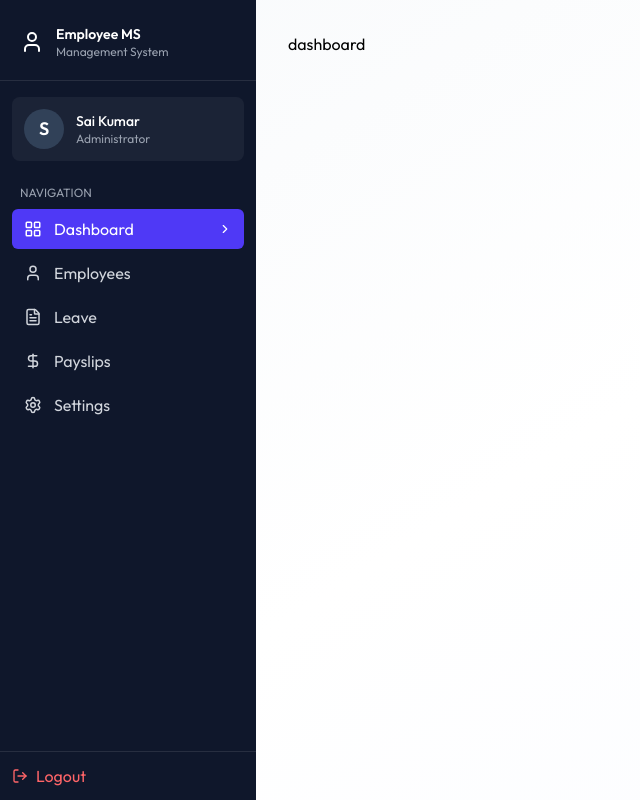
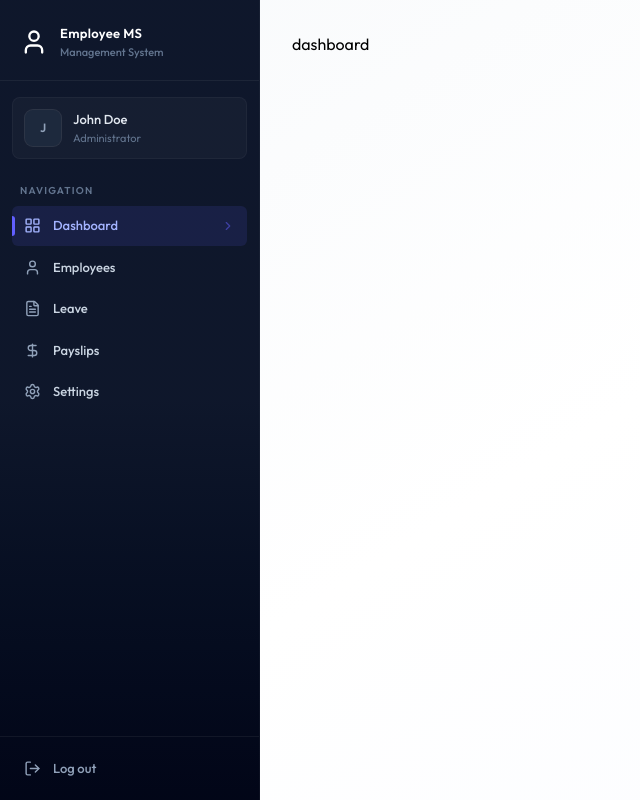
Before and after one commit to saikumar-22-2003/fullstack-EMS, a React (Vite) app: page /dashboard in a window 1280 px wide. Shown: the whole page, without its empty margins (0-640 px from the left). Built offline with nearby package versions, Linux system fonts and the light colour scheme.

Commit message:
Updated Sidebar UI Completed

```diff
--- a/src/components/Sidebar.jsx
+++ b/src/components/Sidebar.jsx
@@ -1,241 +1,150 @@
-
-// import React, { useEffect, useState } from 'react'
-// import {Link, useLocation} from 'react-router-dom'
-// import { dummyProfileData } from '../assets/assets'
-// import {CalendarIcon, ChevronRightIcon, DollarSignIcon, FileTextIcon, LayoutGridIcon, Loader2, LogOutIcon, MenuIcon, SettingsIcon, UserIcon, XIcon} from 'lucide-react'
-// // import { useAuth } from '../context/AuthContext'
-// // import api from '../api/axios'
-
-// const Sidebar = () => {
-//     const { pathname } = useLocation()
-//     const [userName, setUserName] = useState('')
-//     const [mobileOpen, setMobileOpen] = useState(false)
-
-//     // const {user, loading, logout} = useAuth()
-//     // useEffect(()=>{
-//     //     api.get("/profile").then(({data})=> {
-//     //         if(data.firstName) setUserName(`${data.firstName} ${data.lastName || ""}`.trim());
-//     //     })
-//     // },[])
-
-//     // Close mobile sidebar on route change
-//     useEffect(()=>{
-//         setMobileOpen(false)
-//     },[pathname])
-
-//     // const role = user?.role;
-//     const role = "ADMIN" || "EMPLOYEE"; // Example role, replace with actual user role
-//     const navItems = [
-//         {name: "Dashboard", href: "/dashboard", icon: LayoutGridIcon},
-//         role === "ADMIN" ?
-//         {name: "Employees", href: "/employees", icon: UserIcon} :
-//         {name: "Attendance", href: "/attendance", icon: CalendarIcon},
-//         {name: "Leave", href: "/leave", icon: FileTextIcon},
-//         {name: "Payslips", href: "/payslips", icon: DollarSignIcon},
-//         {name: "Settings", href: "/settings", icon: SettingsIcon},
-//     ]
-
-//     const handleLogout = ()=>{
-//         logout()
-//         window.location.href = "/login"
-//     }
-
-//     const sidebarContent = (
-//         <>
-//             {/* Brand header */}
-//             <div className='px-5 pt-6 pb-5 border-b border-white/6'>
-//                 <div className='flex items-center justify-between'>
-//                     <div className='flex items-center gap-3'>
-//                         <UserIcon className='text-white size-7'/>
-//                         <div>
-//                             <p className='font-semibold text-[13px] text-white tracking-wide'>Employee MS</p>
-//                             <p className='text-[11px] text-slate-500 font-medium'>Management System</p>
-//                         </div>
-//                     </div>
-//                     {/* Close button on mobile */}
-//                     <button onClick={()=>setMobileOpen(false)} className='lg:hidden text-slate-400 hover:text-white p-1'>
-//                         <XIcon size={20}/>
-//                     </button>
-//                 </div>
-//             </div>
-
-//             {/* User profile card */}
-//             {userName && (
-//                 <div className='mx-3 mt-4 mb-1 p-3 rounded-lg bg-white/3 border border-white/4'>
-//                     <div className='flex items-center gap-3'>
-//                         <div className='w-9 h-9 rounded-lg bg-slate-800 flex items-center justify-center ring-1 ring-white/10 shrink-0'>
-//                             <span className='text-slate-400 text-xs font-semibold'>
-//                                 {userName.charAt(0).toUpperCase()}
-//                             </span>
-//                         </div>
-//                         <div className='min-w-0'>
-//                             <p className='text-[13px] font-medium text-slate-200 truncate'>{userName}</p>
-//                             <p className='text-[11px] text-slate-500 truncate'>{role === "ADMIN" ? "Administrator" : "Employee"}</p>
-//                         </div>
-//                     </div>
-//                 </div>
-//             )}
-
-//             {/* Section label */}
-//             <div className='px-5 pt-5 pb-2'>
-//                 <p className='text-[10px] font-semibold uppercase tracking-[0.12em] text-slate-500'>Navigation</p>
-//             </div>
-
-//             {/* Navigation List */}
-//             <div className='flex-1 px-3 space-y-0.5 overflow-y-auto'>
-//                 { navItems.map((item)=>{
-//                     const isActive = pathname.startsWith(item.href)
-//                     return (
-//                         <Link key={item.name} to={item.href} className={`group flex items-center gap-3 px-3 py-2.5 rounded-md text-[13px] font-medium transition-all duration-150 relative ${isActive ? "bg-indigo-500/12 text-indigo-300" : "text-slate-300 hover:text-white hover:bg-white/4"}`}>
-
-//                             {isActive && <div className='absolute left-0 top-1/2 -translate-y-1/2 w-[3px] h-5 rounded-r-full bg-indigo-500'/>}
-//                             <item.icon className={`w-[17px] h-[17px] shrink-0 ${isActive ? "text-indigo-300" : "text-slate-400 group-hover:text-slate-300"}`}/>
-//                             <span className="flex-1">{item.name}</span>
-//                             {isActive && <ChevronRightIcon className="w-3.5 h-3.5 text-indigo-500/50"/>}
-//                         </Link>
-//                                                        )
-//                 })
-// })
-
-//             </div>
-
-//             {/* Logout */}
-//             <div className="p-3 border-t border-white/6">
-//                 <button onClick={handleLogout} className='flex items-center gap-3 w-full px-3 py-2.5 rounded-md text-[13px] font-medium text-slate-400 hover:text-rose-400 hover:bg-rose-500/8 transition-all duration-150'>
-//                     <LogOutIcon className="w-[17px] h-[17px]"/>
-//                     <span>Log out</span>
-//                 </button>
-//             </div>
-//         </>
-//     )
-
-//   return (
-//     <>
-//         {/* Mobile hamburger button */}
-//         <button onClick={()=>setMobileOpen(true)} className='lg:hidden fixed top-4 left-4 z-50 p-2 bg-slate-900 text-white rounded-lg shadow-lg border border-white/10'>
-//             <MenuIcon size={20}/>
-//         </button>
-
-//         {/* Mobile overlay */}
-//         {mobileOpen && <div className='lg:hidden fixed inset-0 bg-black/60 backdrop-blur-sm z-40' onClick={()=>setMobileOpen(false)}/>}
-
-//         {/* Sidebar - desktop */}
-//         <aside className='hidden lg:flex flex-col h-full w-65 bg-linear-to-b from-slate-900 via-slate-900 to-slate-950 text-white shrink-0 border-r border-white/4'>
-//             {sidebarContent}
-//         </aside>
-
-//         {/* Sidebar - mobile */}
-//         <aside className={`lg:hidden fixed inset-y-0 left-0 w-72 bg-linear-to-b from-slate-900 via-slate-900 to-slate-950 text-white z-50 flex flex-col transform transition-transform duration-300 ${mobileOpen ? "translate-x-0" : "-translate-x-full"}`}>
-//             {sidebarContent}
-//         </aside>
-//     </>
-//   )
-// }
-
-// export default Sidebar
-
-// chatGPT code :-
-
 import React, { useEffect, useState } from 'react'
-import { Link, useLocation } from 'react-router-dom'
-import {
-  CalendarIcon,
-  ChevronRightIcon,
-  DollarSignIcon,
-  FileTextIcon,
-  LayoutGridIcon,
-  LogOutIcon,
-  SettingsIcon,
-  UserIcon
-} from 'lucide-react'
+import {Link, useLocation} from 'react-router-dom'
+import { dummyProfileData } from '../assets/assets'
+import {CalendarIcon, ChevronRightIcon, DollarSignIcon, FileTextIcon, LayoutGridIcon, Loader2, LogOutIcon, MenuIcon, SettingsIcon, UserIcon, XIcon} from 'lucide-react'
+// import { useAuth } from '../context/AuthContext'
+// import api from '../api/axios'
 
 const Sidebar = () => {
     const { pathname } = useLocation()
     const [userName, setUserName] = useState('')
+    const [mobileOpen, setMobileOpen] = useState(false)
 
-  // EMP USER NAME (replace later with API)
+    // const {user, loading, logout} = useAuth()
+
+    // useEffect(()=>{
+    //     api.get("/profile").then(({data})=> {
+    //         if(data.firstName) setUserName(`${data.firstName} ${data.lastName || ""}`.trim());
+    //     })
+    // },[])
+
     useEffect(() => {
-    setUserName("Sai Kumar")
+    const fetchProfile = async () => {
+        try {
+            const res = await api.get("/profile")
+            if (res.data.firstName) {
+                setUserName(`${res.data.firstName} ${res.data.lastName || ""}`.trim())
+            }
+        } catch (error) {
+            console.log("API Error:", error.message)
+
+            // fallback (IMPORTANT)
+            setUserName("John Doe")
+        }
+    }
+
+    fetchProfile()
 }, [])
 
-  const role = "ADMIN"
+    // Close mobile sidebar on route change
+    useEffect(()=>{
+        setMobileOpen(false)
+    },[pathname])
 
+    const role = "ADMIN" || "EMPLOYEE";
     const navItems = [
-    { name: "Dashboard", href: "/dashboard", icon: LayoutGridIcon },
-    { name: "Employees", href: "/employees", icon: UserIcon },
-    { name: "Leave", href: "/leave", icon: FileTextIcon },
-    { name: "Payslips", href: "/payslips", icon: DollarSignIcon },
-    { name: "Settings", href: "/settings", icon: SettingsIcon },
+        {name: "Dashboard", href: "/dashboard", icon: LayoutGridIcon},
+        role === "ADMIN" ?
+        {name: "Employees", href: "/employees", icon: UserIcon} :
+        {name: "Attendance", href: "/attendance", icon: CalendarIcon},
+        {name: "Leave", href: "/leave", icon: FileTextIcon},
+        {name: "Payslips", href: "/payslips", icon: DollarSignIcon},
+        {name: "Settings", href: "/settings", icon: SettingsIcon},
     ]
 
-  return (
-    <aside className='w-64 h-screen bg-slate-900 text-white flex flex-col'>
+    const handleLogout = ()=>{
+        logout()
+        window.location.href = "/login"
+    }
 
-      {/* Header */}
-      <div className='px-5 pt-6 pb-5 border-b border-white/10 flex items-center gap-3'>
-        <UserIcon className='text-white w-6 h-6' />
+    const sidebarContent = (
+        <>
+            {/* Brand header */}
+            <div className='px-5 pt-6 pb-5 border-b border-white/6'>
+                <div className='flex items-center justify-between'>
+                    <div className='flex items-center gap-3'>
+                        <UserIcon className='text-white size-7'/>
                         <div>
-          <p className='font-semibold text-sm'>Employee MS</p>
-          <p className='text-xs text-gray-400'>Management System</p>
+                            <p className='font-semibold text-[13px] text-white tracking-wide'>Employee MS</p>
+                            <p className='text-[11px] text-slate-500 font-medium'>Management System</p>
+                        </div>
+                    </div>
+                    {/* Close button on mobile */}
+                    <button onClick={()=>setMobileOpen(false)} className='lg:hidden text-slate-400 hover:text-white p-1'>
+                        <XIcon size={20}/>
+                    </button>
                 </div>
             </div>
 
-      {/* USER PROFILE WITH LETTER ICON */}
-      <div className='mx-3 mt-4 mb-2 p-3 rounded-lg bg-white/5 flex items-center gap-3'>
-
-        {/* Avatar */}
-        <div className='w-10 h-10 rounded-full bg-slate-700 flex items-center justify-center'>
-          <span className='text-white font-semibold text-lg'>
-            {userName ? userName.charAt(0).toUpperCase() : "U"}
+            {/* User profile card */}
+            {userName && (
+                <div className='mx-3 mt-4 mb-1 p-3 rounded-lg bg-white/3 border border-white/4'>
+                    <div className='flex items-center gap-3'>
+                        <div className='w-9 h-9 rounded-lg bg-slate-800 flex items-center justify-center ring-1 ring-white/10 shrink-0'>
+                            <span className='text-slate-400 text-xs font-semibold'>
+                                {userName.charAt(0).toUpperCase()}
                             </span>
                         </div>
-
-        {/* Name */}
-        <div>
-          <p className='text-sm font-medium'>{userName}</p>
-          <p className='text-xs text-gray-400'>
-            {role === "ADMIN" ? "Administrator" : "Employee"}
-          </p>
+                        <div className='min-w-0'>
+                            <p className='text-[13px] font-medium text-slate-200 truncate'>{userName}</p>
+                            <p className='text-[11px] text-slate-500 truncate'>{role === "ADMIN" ? "Administrator" : "Employee"}</p>
                         </div>
                     </div>
+                </div>
+            )}
 
-      {/* Navigation Title */}
-      <div className='px-5 pt-4 pb-2'>
-        <p className='text-xs text-gray-400'>NAVIGATION</p>
+            {/* Section label */}
+            <div className='px-5 pt-5 pb-2'>
+                <p className='text-[10px] font-semibold uppercase tracking-[0.12em] text-slate-500'>Navigation</p>
             </div>
 
-      {/* Navigation Items */}
-      <div className='flex-1 px-3 space-y-1'>
-        {navItems.map((item) => {
-          const isActive = pathname === item.href
+            {/* Navigation List */}
+            <div className='flex-1 px-3 space-y-0.5 overflow-y-auto'>
+            {navItems.map((item)=>{
+                    const isActive = pathname.startsWith(item.href)
+                return (
+                      <Link key={item.name} to={item.href} className={`group flex items-center gap-3 px-3 py-2.5 rounded-md text-[13px] font-medium transition-all duration-150 relative ${isActive ? "bg-indigo-500/12 text-indigo-300" : "text-slate-300 hover:text-white hover:bg-white/4"}`}>
 
-          return (
-            <Link
-              key={item.name}
-              to={item.href}
-              className={`flex items-center gap-3 px-3 py-2 rounded-md transition ${
-                isActive
-                  ? "bg-indigo-600 text-white"
-                  : "text-gray-300 hover:bg-slate-800"
-              }`}
-            >
-              <item.icon size={18} />
-              <span className='flex-1'>{item.name}</span>
-              {isActive && <ChevronRightIcon size={14} />}
+                     {isActive && <div className='absolute left-0 top-1/2 -translate-y-1/2 w-[3px] h-5 rounded-r-full bg-indigo-500'/>}
+                     <item.icon className={`w-[17px] h-[17px] shrink-0 ${isActive ? "text-indigo-300" : "text-slate-400 group-hover:text-slate-300"}`}/>
+                     <span className="flex-1">{item.name}</span>
+                    {isActive && <ChevronRightIcon className="w-3.5 h-3.5 text-indigo-500/50"/>}
                     </Link>
             )
         })}
+
             </div>
 
             {/* Logout */}
-      <div className='p-3 border-t border-white/10'>
-        <button className='flex items-center gap-2 text-red-400 hover:text-red-500'>
-          <LogOutIcon size={16} />
-          Logout
+            <div className="p-3 border-t border-white/6">
+                <button onClick={handleLogout} className='flex items-center gap-3 w-full px-3 py-2.5 rounded-md text-[13px] font-medium text-slate-400 hover:text-rose-400 hover:bg-rose-500/8 transition-all duration-150'>
+                    <LogOutIcon className="w-[17px] h-[17px]"/>
+                    <span>Log out</span>
                 </button>
             </div>
+        </>
+    )
 
+  return (
+    <>
+        {/* Mobile hamburger button */}
+        <button onClick={()=>setMobileOpen(true)} className='lg:hidden fixed top-4 left-4 z-50 p-2 bg-slate-900 text-white rounded-lg shadow-lg border border-white/10'>
+            <MenuIcon size={20}/>
+        </button>
+
+        {/* Mobile overlay */}
+        {mobileOpen && <div className='lg:hidden fixed inset-0 bg-black/60 backdrop-blur-sm z-40' onClick={()=>setMobileOpen(false)}/>}
+
+        {/* Sidebar - desktop */}
+        <aside className='hidden lg:flex flex-col h-full w-65 bg-linear-to-b from-slate-900 via-slate-900 to-slate-950 text-white shrink-0 border-r border-white/4'>
+            {sidebarContent}
         </aside>
+
+        {/* Sidebar - mobile */}
+        <aside className={`lg:hidden fixed inset-y-0 left-0 w-72 bg-linear-to-b from-slate-900 via-slate-900 to-slate-950 text-white z-50 flex flex-col transform transition-transform duration-300 ${mobileOpen ? "translate-x-0" : "-translate-x-full"}`}>
+            {sidebarContent}
+        </aside>
+    </>
   )
 }
 
```
Lines whose indentation alone changed are shown as unchanged.
